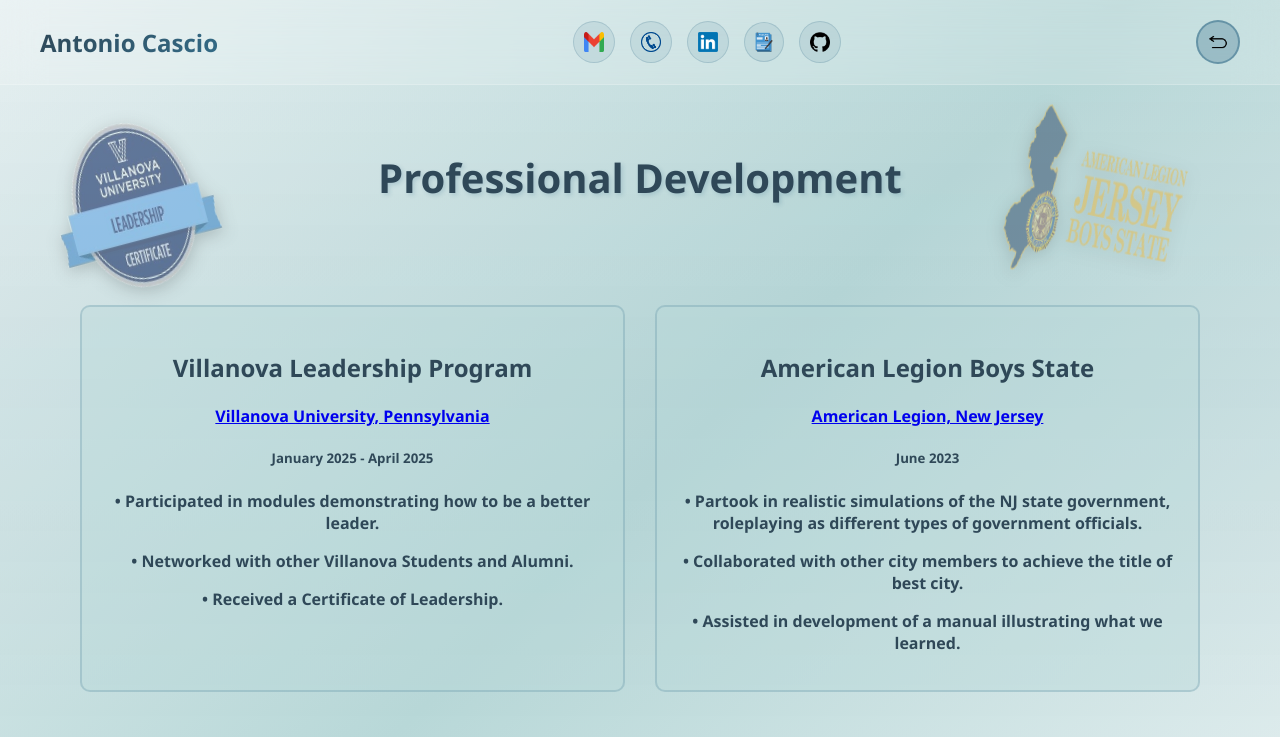
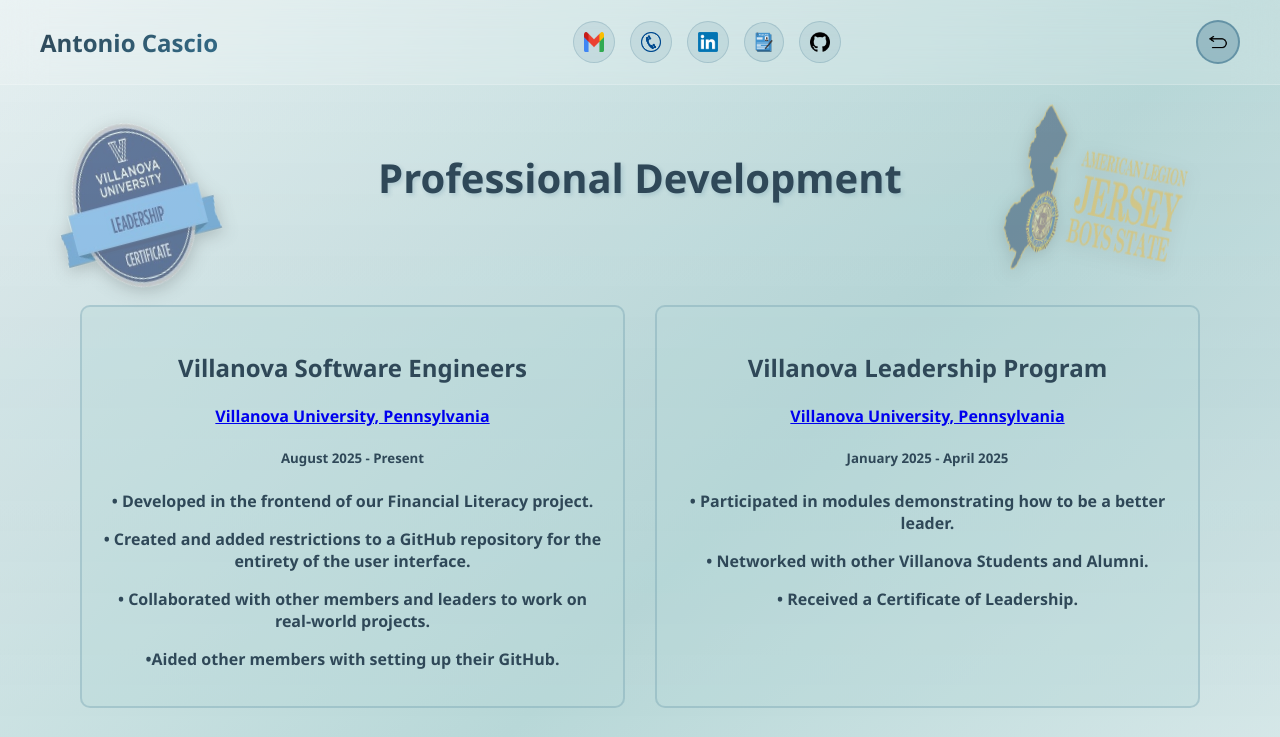
Before and after one commit to Antonio-Cascio/MyWebsite, a React (Create React App) app: page /skills/professional-development in a window 1280 px wide. Shown: the top 737 px of the page. Built offline with nearby package versions, Linux system fonts and the light colour scheme.

Commit message:
added more info

```diff
--- a/src/Components/Education.js
+++ b/src/Components/Education.js
@@ -184,6 +184,16 @@
                             <h4 style={{ fontSize: '1.2em', marginBottom: '10px', color: '#2F4858' }}>Honors</h4>
                             <p style={{ color: '#617D8A' }}>Dean&apos;s List (Fall 2024, Spring 2025)</p>
                         </div>
+                        <div style={{
+                            background: 'rgba(186, 217, 217, 0.3)',
+                            padding: '20px',
+                            borderRadius: '10px',
+                            border: '1px solid rgba(51, 107, 135, 0.2)',
+                            gridColumn: 'span 2',
+                        }}>
+                            <h4 style={{ fontSize: '1.2em', marginBottom: '10px', color: '#2F4858' }}>Clubs and Organizations</h4>
+                            <p style={{ color: '#617D8A' }}>Villanova Software Engineers, Villanova Leadership Program</p>
+                        </div>
 
                         <div style={{
                             background: 'rgba(186, 217, 217, 0.3)',
--- a/src/Components/SkillPages/ProfessionalDevelopment.js
+++ b/src/Components/SkillPages/ProfessionalDevelopment.js
@@ -124,6 +124,20 @@
                             borderRadius: '10px',
                             border: '2px solid rgba(51, 107, 135, 0.2)',
                         }}>
+                            <h3 style={{ fontSize: '1.5em', marginBottom: '15px', color: '#2F4858' }}>Villanova Software Engineers</h3>
+                            <h4 style={{ color: '#336B87' }}> <a href="https://www.villanovasoftwareengineers.com/"> Villanova University, Pennsylvania</a></h4>
+                            <h5>August 2025 - Present</h5>
+                            <p style={{ fontWeight: 'bold' }}>• Developed in the frontend of our Financial Literacy project.</p>
+                            <p style={{ fontWeight: 'bold' }}>• Created and added restrictions to a GitHub repository for the entirety of the user interface.</p>
+                            <p style={{ fontWeight: 'bold' }}>• Collaborated with other members and leaders to work on real-world projects.</p>
+                            <p style={{ fontWeight: 'bold' }}>•Aided other members with setting up their GitHub.</p>
+                        </div>
+                        <div style={{
+                            background: 'rgba(186, 217, 217, 0.4)',
+                            padding: '20px',
+                            borderRadius: '10px',
+                            border: '2px solid rgba(51, 107, 135, 0.2)',
+                        }}>
                             <h3 style={{ fontSize: '1.5em', marginBottom: '15px', color: '#2F4858' }}>Villanova Leadership Program</h3>
                             <h4 style={{ color: '#336B87' }}> <a href="https://www1.villanova.edu/university.html"> Villanova University, Pennsylvania</a></h4>
                             <h5>January 2025 - April 2025</h5>
--- a/src/Components/SkillPages/ProgrammingLanguages.js
+++ b/src/Components/SkillPages/ProgrammingLanguages.js
@@ -151,6 +151,24 @@
                                 <h3 style={{ fontSize: '1.5em', marginBottom: '15px', color: '#2F4858' }}>HTML</h3>
                                 <p style={{ fontWeight: 'bold' }}>Proficiency in HTML</p>
                             </div>
+                            <div style={{
+                                background: 'rgba(186, 217, 217, 0.4)',
+                                padding: '20px',
+                                borderRadius: '10px',
+                                border: '2px solid rgba(51, 107, 135, 0.2)',
+                            }}>
+                                <h3 style={{ fontSize: '1.5em', marginBottom: '15px', color: '#2F4858' }}>React</h3>
+                                <p style={{ fontWeight: 'bold' }}>Proficiency in ReactJS</p>
+                            </div>
+                            <div style={{
+                                background: 'rgba(186, 217, 217, 0.4)',
+                                padding: '20px',
+                                borderRadius: '10px',
+                                border: '2px solid rgba(51, 107, 135, 0.2)',
+                            }}>
+                                <h3 style={{ fontSize: '1.5em', marginBottom: '15px', color: '#2F4858' }}>SQL</h3>
+                                <p style={{ fontWeight: 'bold' }}>Proficiency in SQL</p>
+                            </div>
                         </div>
                     </div>
                 </div>
--- a/src/Components/SkillPages/ToolsAndFrameworks.js
+++ b/src/Components/SkillPages/ToolsAndFrameworks.js
@@ -142,7 +142,15 @@
                             <h3 style={{ fontSize: '1.5em', marginBottom: '15px' }}>SQLite</h3>
                             <p style={{ fontWeight: 'bold' }}>Database management system</p>
                         </div>
-
+                        <div style={{
+                            background: 'rgba(186, 217, 217, 0.4)',
+                            padding: '20px',
+                            borderRadius: '10px',
+                            border: '2px solid rgba(51, 107, 135, 0.2)',
+                        }}>
+                            <h3 style={{ fontSize: '1.5em', marginBottom: '15px' }}>Tailwind CSS</h3>
+                            <p style={{ fontWeight: 'bold' }}>CSS framework</p>
+                        </div>
                         <div style={{
                             background: 'rgba(186, 217, 217, 0.4)',
                             padding: '20px',
@@ -152,6 +160,7 @@
                             <h3 style={{ fontSize: '1.5em', marginBottom: '15px' }}>JWT Authentication</h3>
                             <p style={{ fontWeight: 'bold'   }}>Authentication and authorization</p>
                         </div>
+
                     </div>
                 </div>
             </div>
--- a/src/Components/Skills.js
+++ b/src/Components/Skills.js
@@ -9,6 +9,7 @@
             padding: '40px',
             minHeight: '100vh',
             position: 'relative',
+
         }}>
             <h2 style={{
                 textAlign: 'center',
--- a/src/Components/WorkPages/AldosPaneVino.js
+++ b/src/Components/WorkPages/AldosPaneVino.js
@@ -180,6 +180,7 @@
                                 <li style={{ marginBottom: '15px', color: '#617D8A' }}>• Fostered positive workplace environment through quality customer service and consistent communication with management.</li>
                                 <li style={{ marginBottom: '15px', color: '#617D8A' }}>• Developed talents through rigorous training.</li>
                                 <li style={{ marginBottom: '15px', color: '#617D8A' }}>• Adapted through problems that have arisen during the workday.</li>
+                                <li style={{ marginBottom: '15px', color: '#617D8A' }}>• Currently developing a new website for the restaurant.</li>
                             </ul>
                         </div>
                     </div>
```
